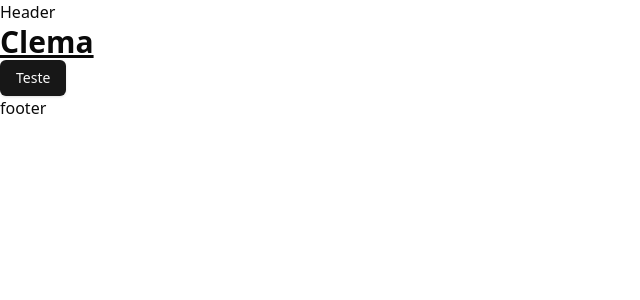
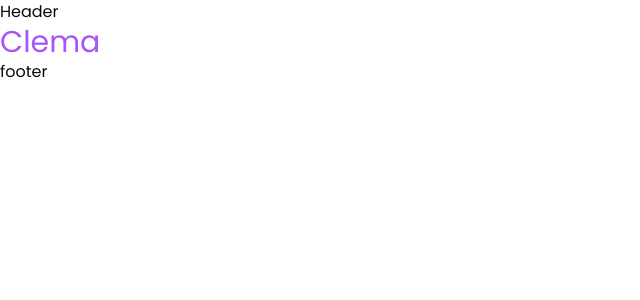
Before and after one commit to ClemilsonAzevedo/TheStore, a React (Vite) app in the folder web/: page / in a window 1280 px wide. Shown: the top 300 px of the page, without its empty margins (0-640 px from the left). Built offline with nearby package versions, Linux system fonts and the light colour scheme.

Commit message:
config: colors and font

```diff
--- a/web/index.html
+++ b/web/index.html
@@ -1,9 +1,15 @@
 <!doctype html>
 <html lang="en">
-
   <head>
+    <link rel="preconnect" href="https://fonts.googleapis.com" />
+    <link rel="preconnect" href="https://fonts.gstatic.com" crossorigin />
     <meta charset="UTF-8" />
     <meta name="viewport" content="width=device-width, initial-scale=1.0" />
+    <link
+      href="https://fonts.googleapis.com/css2?family=Poppins:ital,wght@0,100;0,200;0,300;0,400;0,500;0,600;0,700;0,800;0,900;1,100;1,200;1,300;1,400;1,500;1,600;1,700;1,800;1,900&display=swap"
+      rel="stylesheet"
+    />
+
     <title>THE STORE</title>
   </head>
 
@@ -11,5 +17,4 @@
     <div id="root"></div>
     <script type="module" src="/src/main.tsx"></script>
   </body>
-
 </html>
--- a/web/src/index.css
+++ b/web/src/index.css
@@ -2,8 +2,19 @@
 @tailwind components;
 @tailwind utilities;
 
+* {
+  font-family: "Poppins";
+}
+
 @layer base {
   :root {
+    --neutral50: 0 0% 98%;
+    --neutral400: 0 0% 90%;
+    --neutral600: 0 0% 64%;
+    --neutral950: 0 0% 4%;
+
+    --violet500: 271 91% 65%;
+
     --background: 0 0% 100%;
     --foreground: 0 0% 3.9%;
 
--- a/web/src/pages/home/index.tsx
+++ b/web/src/pages/home/index.tsx
@@ -1,10 +1,7 @@
-import { Button } from "../../components/ui/button";
-
 export default function Home() {
   return (
     <div>
-      <p className="text-3xl font-bold underline">Clema</p>
-      <Button>Teste</Button>
+      <p className="font-poppins text-3xl text-violet-500">Clema</p>
     </div>
   );
 }
--- a/web/tailwind.config.js
+++ b/web/tailwind.config.js
@@ -2,10 +2,10 @@
 module.exports = {
   darkMode: ["class"],
   content: [
-    './pages/**/*.{ts,tsx}',
-    './components/**/*.{ts,tsx}',
-    './app/**/*.{ts,tsx}',
-    './src/**/*.{ts,tsx}',
+    "./pages/**/*.{ts,tsx}",
+    "./components/**/*.{ts,tsx}",
+    "./app/**/*.{ts,tsx}",
+    "./src/**/*.{ts,tsx}",
   ],
   prefix: "",
   theme: {
@@ -14,6 +14,17 @@
       padding: "2rem",
       screens: {
         "2xl": "1400px",
+      },
+    },
+    colors: {
+      neutral: {
+        50: "hsl(var(--neutral50))",
+        400: "hsl(var(--neutral400))",
+        600: "hsl(var(--neutral600))",
+        950: "hsl(var(--neutral950))",
+      },
+      violet: {
+        500: "hsl(var(--violet500))",
       },
     },
     extend: {
@@ -74,4 +85,4 @@
     },
   },
   plugins: [require("tailwindcss-animate")],
-}
+};
```
Lines whose indentation alone changed are shown as unchanged.
